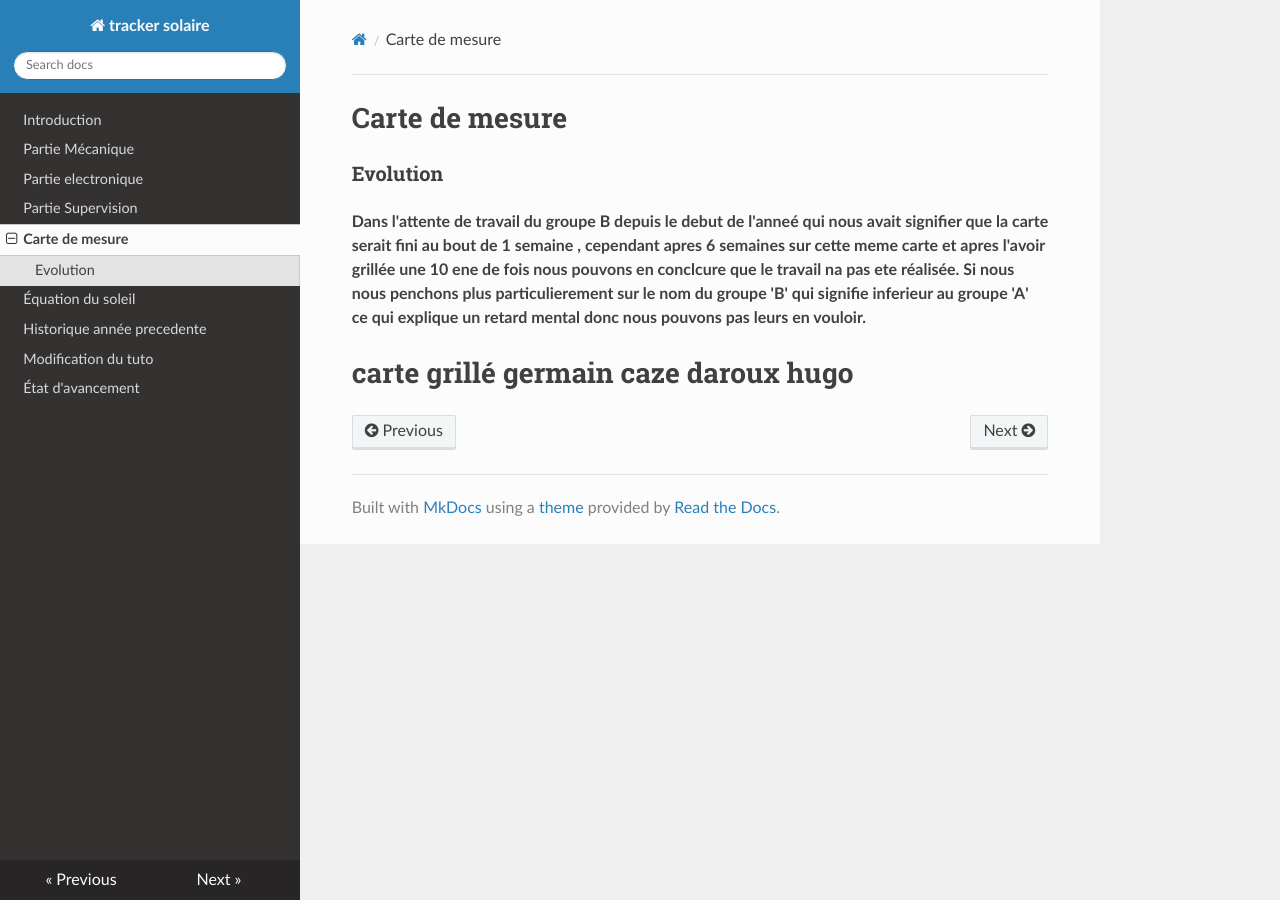
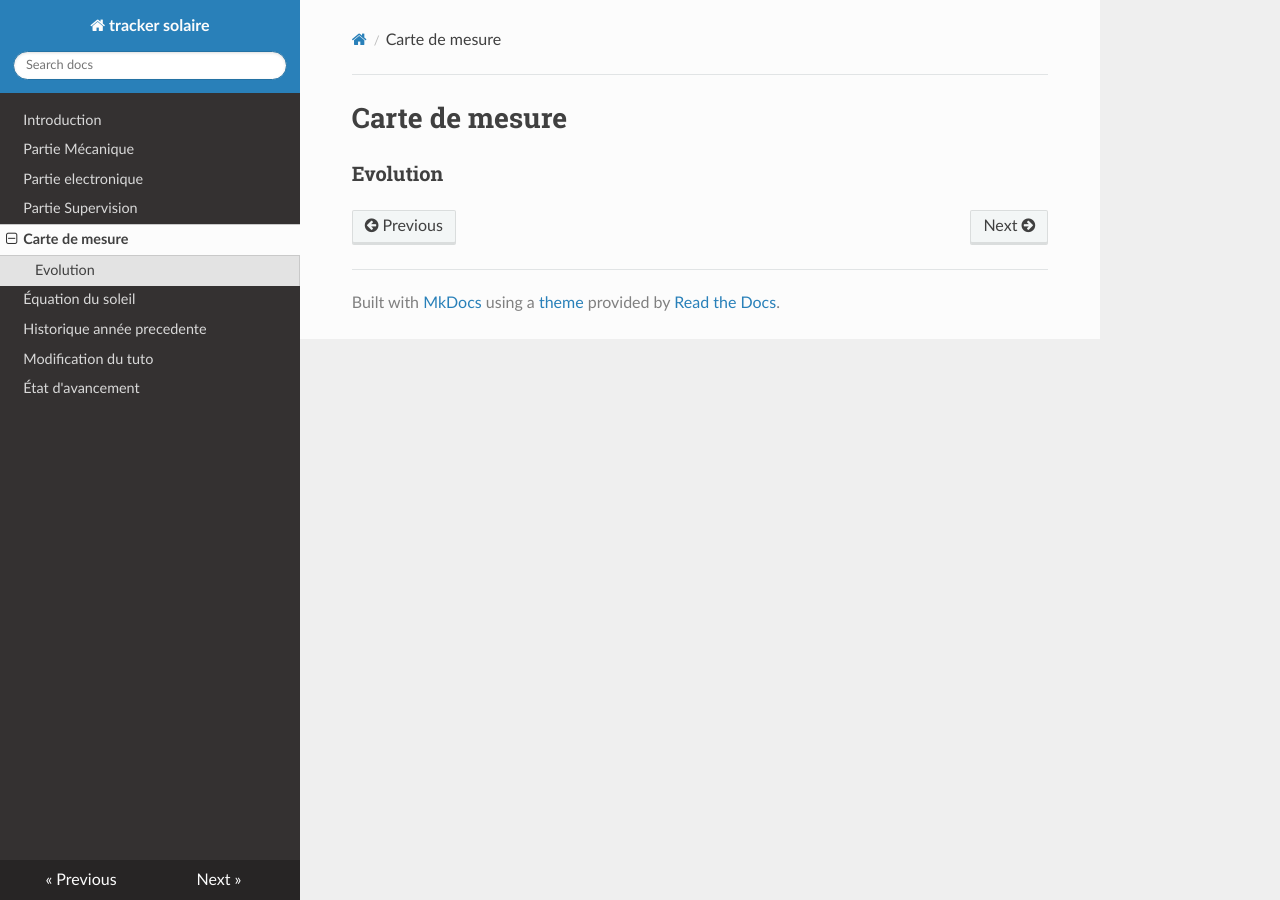
Before and after one commit to pt-tracker-gim/trackeurSolaire, an MkDocs documentation site: the page built from docs/Carte_de_mesure.md, in a window 1280 px wide. Built offline with MkDocs 1.6.1, drawn with Linux system fonts in a browser that asks for light colours; nearby versions of some CDN libraries; old or Windows-style settings are respelled for this version of MkDocs.

Commit message:
Update Carte_de_mesure.md

```diff
--- a/docs/Carte_de_mesure.md
+++ b/docs/Carte_de_mesure.md
@@ -2,23 +2,3 @@
 
 
 ### Evolution
-
-**Dans l'attente de travail du groupe B depuis le debut de l'anneé qui nous avait signifier que la carte serait fini au bout de 1 semaine , cependant apres 6 semaines sur cette meme carte et apres l'avoir grillée une 10 ene de fois nous pouvons en conclcure que le travail na pas ete réalisée. Si nous nous penchons plus particulierement sur le nom du groupe 'B' qui signifie inferieur au groupe 'A' ce qui explique un retard mental donc nous pouvons pas leurs en vouloir.**
-
-
-
-
-
-
-
-
-
-
-
-
-
-
-
-
-
-# carte grillé germain caze daroux hugo
```
